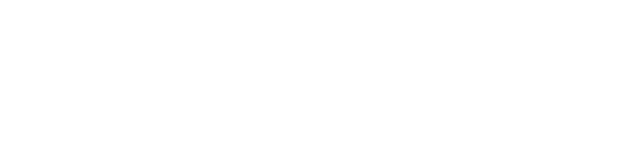
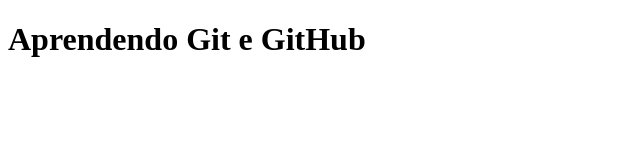
Before and after one commit to LeandroBona/MeuPrimeiroRepo, a plain HTML site: page index.html in a window 1280 px wide. Shown: the whole page, without its empty margins (0-640 px from the left). Drawn offline with Linux system fonts and the light colour scheme.

Commit message:
Update index.html
adicionar uma descrição opcional

```diff
--- a/index.html
+++ b/index.html
@@ -3,9 +3,9 @@
 <head>
     <meta charset="UTF-8">
     <meta name="viewport" content="width=device-width, initial-scale=1.0">
-    <title>Document</title>
+    <title>Exemplo Git e Git Hub</title>
 </head>
 <body>
-
+    <h1>Aprendendo Git e GitHub</h1>
 </body>
 </html>
```
